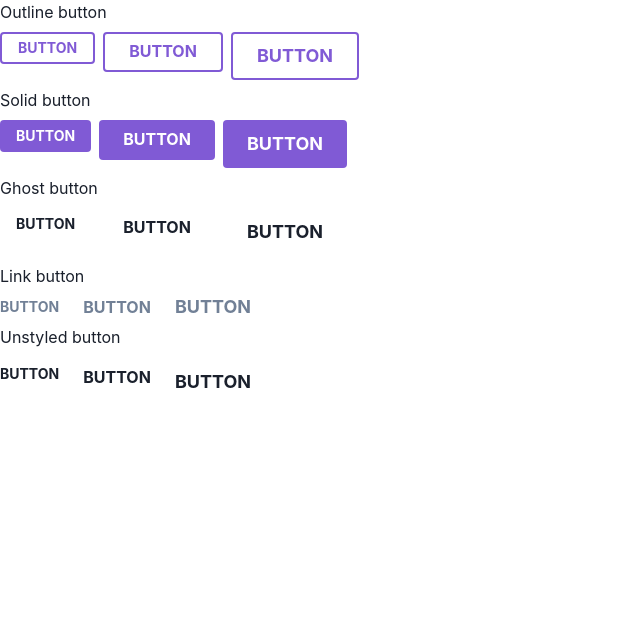
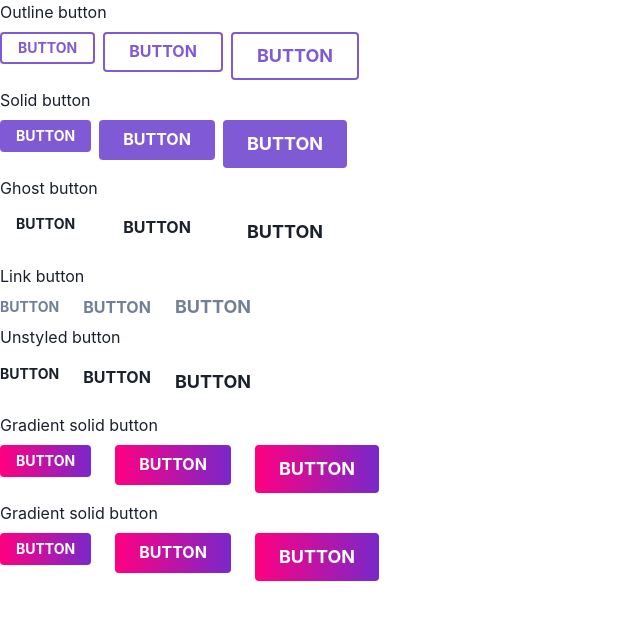
Before and after one commit to chenchunaidu/custom-chakra-theme, a React (Create React App) app: page / in a window 1280 px wide. Shown: the top 620 px of the page, without its empty margins (0-640 px from the left). Built offline with nearby package versions, Linux system fonts and the light colour scheme.

Commit message:
added gradient button

```diff
--- a/src/pages/dashboard/dashboard.tsx
+++ b/src/pages/dashboard/dashboard.tsx
@@ -74,6 +74,35 @@ export default function Dashboard() {
           Button
         </Button>
       </Stack>
+      <Text>
+        Gradient solid button
+      </Text>
+      <Stack direction="row" spacing="6">
+        <Button size="sm" variant="gradientSolid">
+          Button
+        </Button>
+        <Button size="md" variant="gradientSolid">
+          Button
+        </Button>
+        <Button size="lg" variant="gradientSolid">
+          Button
+        </Button>
+      </Stack>
+      <Text>
+        Gradient solid button
+      </Text>
+      <Stack direction="row" spacing="6">
+        <Button size="sm" variant="gradientLink">
+          Button
+        </Button>
+        <Button size="md" variant="gradientLink">
+          Button
+        </Button>
+        <Button size="lg" variant="gradientLink">
+          Button
+        </Button>
+      </Stack>
+
     </Stack>
 
   );
--- a/src/theme/components/button/button.ts
+++ b/src/theme/components/button/button.ts
@@ -1,4 +1,4 @@
-export const Button = {
+const Button = {
   // The styles all button have in common
   baseStyle: {
     fontWeight: 'bold',
@@ -29,6 +29,14 @@ export const Button = {
       bg: 'purple.500',
       color: 'white',
     },
+    gradientSolid: {
+      bgGradient: 'linear(to-l, #7928CA, #FF0080)',
+      color: 'white',
+    },
+    gradientLink: {
+      bgGradient: 'linear(to-l, #7928CA, #FF0080)',
+      color: 'white',
+    },
   },
   // The default size and variant values
   defaultProps: {
@@ -36,3 +44,5 @@ export const Button = {
     variant: 'outline',
   },
 };
+
+export default Button;
--- a/src/theme/index.ts
+++ b/src/theme/index.ts
@@ -1,5 +1,5 @@
 import { extendTheme } from '@chakra-ui/react';
-import { Button } from './components/button/button';
+import Button from './components/button/button';
 
 const theme = extendTheme({
   components: {
```
